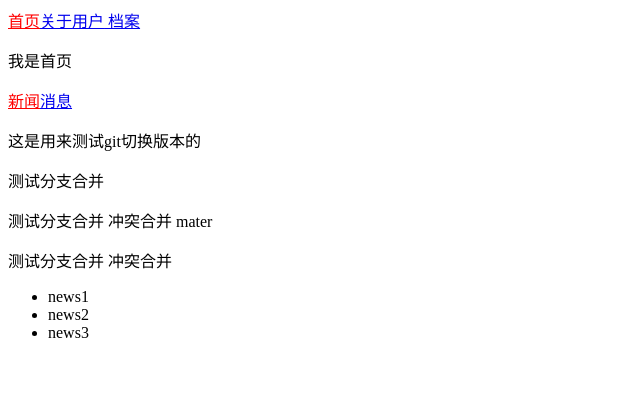
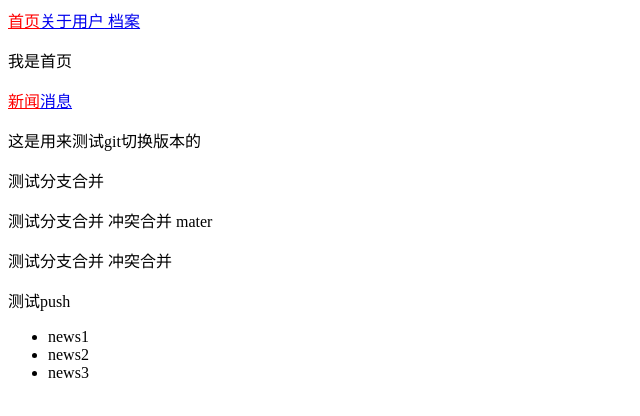
Before and after one commit to bajibaji3/learnvuerouter, a Vue app: page /home/news in a window 1280 px wide. Shown: the top 416 px of the page, without its empty margins (0-640 px from the left). Built offline with nearby package versions, Linux system fonts and the light colour scheme.

Commit message:
push test commit

```diff
--- a/src/components/Home.vue
+++ b/src/components/Home.vue
@@ -7,6 +7,7 @@
     <p>测试分支合并</p>
     <p>测试分支合并 冲突合并 mater</p>
     <p>测试分支合并 冲突合并</p>
+    <p>测试push</p>
     <router-view></router-view>
   </div>
 </template>
```
